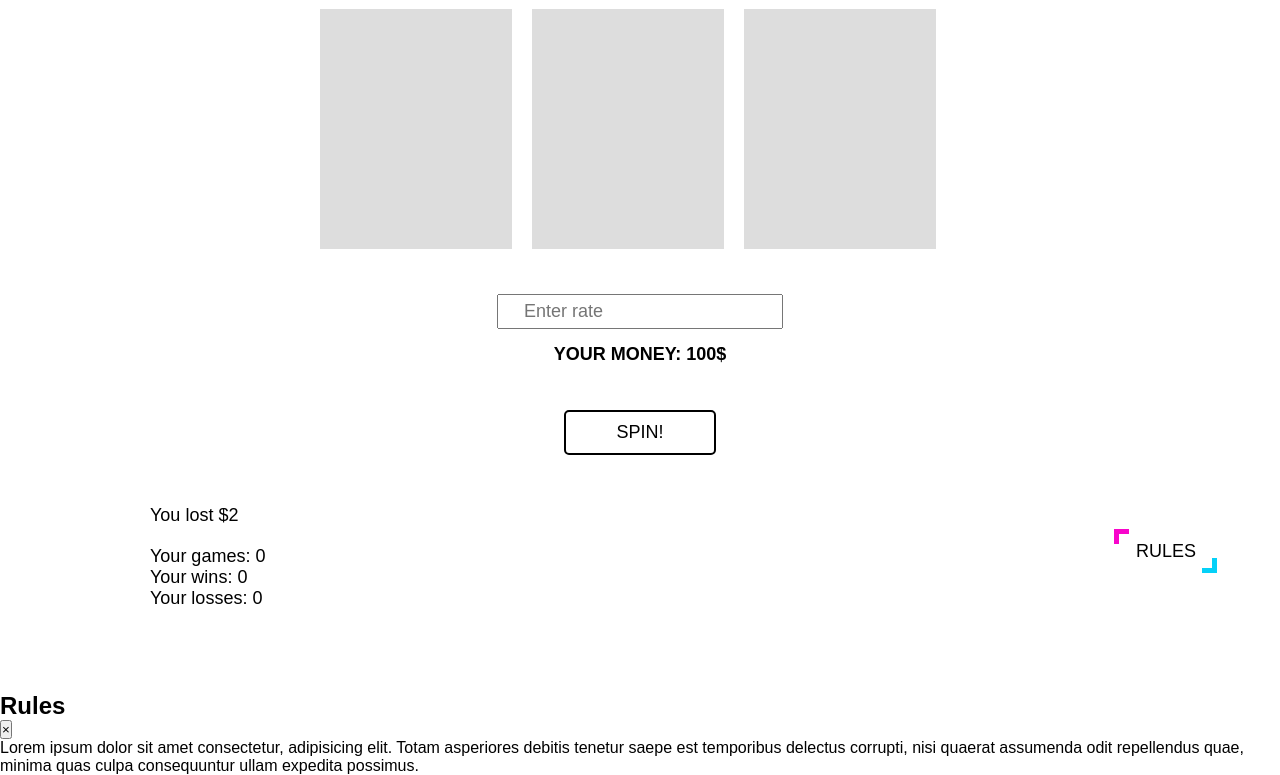
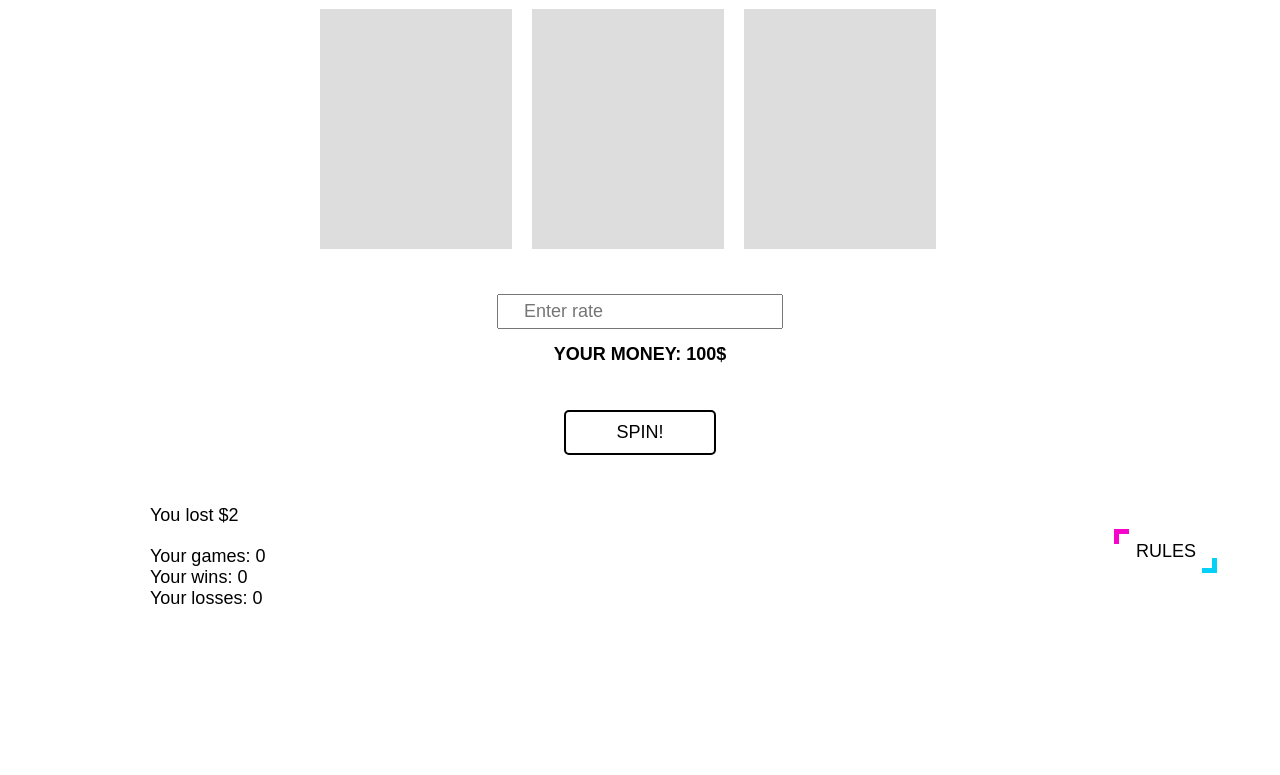
Before and after one commit to KamilKonopski/one-armed-bandit, a website: page index.html in a window 1280 px wide. Shown: the part 108-883 px from the top of the page. After the commit the page ends 800 px from the top, so only its background shows below. Drawn offline with Linux system fonts and the light colour scheme.

Commit message:
add styles for modal and overlay

```diff
--- a/css/style.css
+++ b/css/style.css
@@ -124,3 +124,64 @@ html {
     width: 93%;
     height: 95%;
 }
+
+.modal {
+    position: fixed;
+    top: 50%;
+    left: 50%;
+    transform: translate(-50%, -50%) scale(0);
+    border: 1px solid #000;
+    border-radius: 10px;
+    z-index: 10;
+    background: #fff;
+    width: 500px;
+    max-width: 80%;
+    transition: 200ms ease-in-out;
+}
+
+.modal.active {
+    transform: translate(-50%, -50%) scale(1);
+}
+
+.modal__header {
+    padding: 10px 15px;
+    display: flex;
+    justify-content: flex-end;
+    align-items: center;
+    border-bottom: 1px solid #000;
+}
+
+.modal__title {
+    font-size: 25px;
+    font-weight: bold;
+    flex-basis: 53%;
+    text-transform: uppercase;
+}
+
+#close-btn {
+    cursor: pointer;
+    border: none;
+    background: transparent;
+    font-size: 32px;
+    font-weight: bold;
+}
+
+.modal__content {
+    padding: 10px 15px;
+}
+
+.overlay {
+    position: fixed;
+    opacity: 0;
+    top: 0;
+    left: 0;
+    right: 0;
+    bottom: 0;
+    background-color: rgba(0, 0, 0, 0.5);
+    pointer-events: none;
+}
+
+.overlay.active {
+    opacity: 1;
+    pointer-events: all;
+}
```
